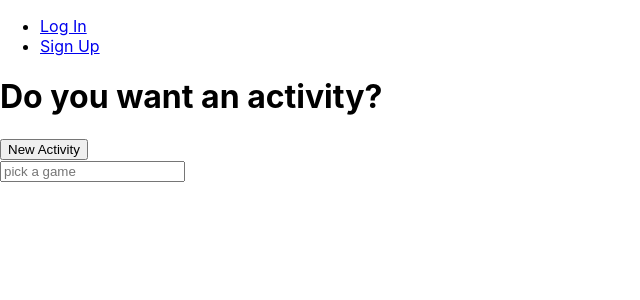
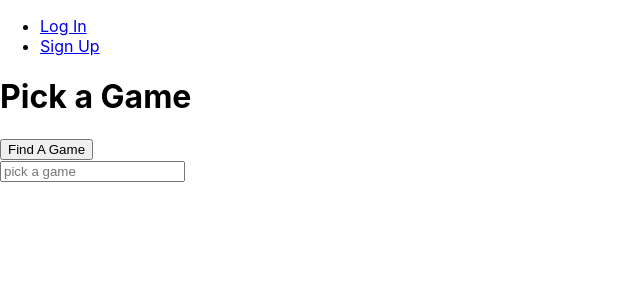
Before and after one commit to chrsteffen1/pokemon-react-front-end, a React (Create React App) app: page /search in a window 1280 px wide. Shown: the top 300 px of the page, without its empty margins (0-640 px from the left). Built offline with nearby package versions, Linux system fonts and the light colour scheme; no server answers.

Commit message:
update buttons and headers for games

```diff
--- a/src/components/GameSearchForm/GameSearchForm.jsx
+++ b/src/components/GameSearchForm/GameSearchForm.jsx
@@ -26,9 +26,9 @@ const GameSearchForm = (props) => {
 
   return (
   <>
-  <h1>Do you want an activity?</h1>
+  <h1>Pick a Game</h1>
   <div>
-    <button onClick={handleSubmit}>New Activity</button>
+    <button onClick={handleSubmit}>Find A Game</button>
   </div>
   <form onSubmit={handleSubmit}>
     <input
```
